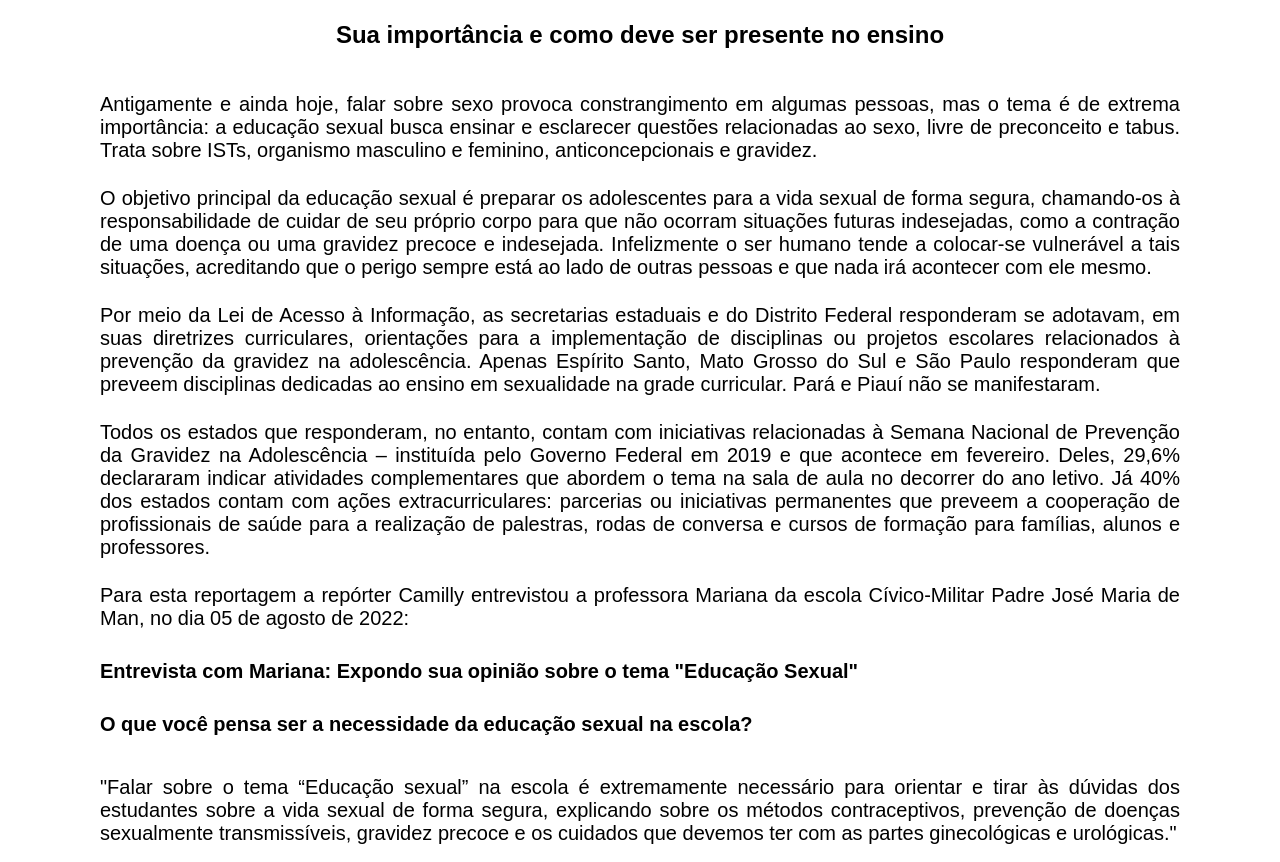
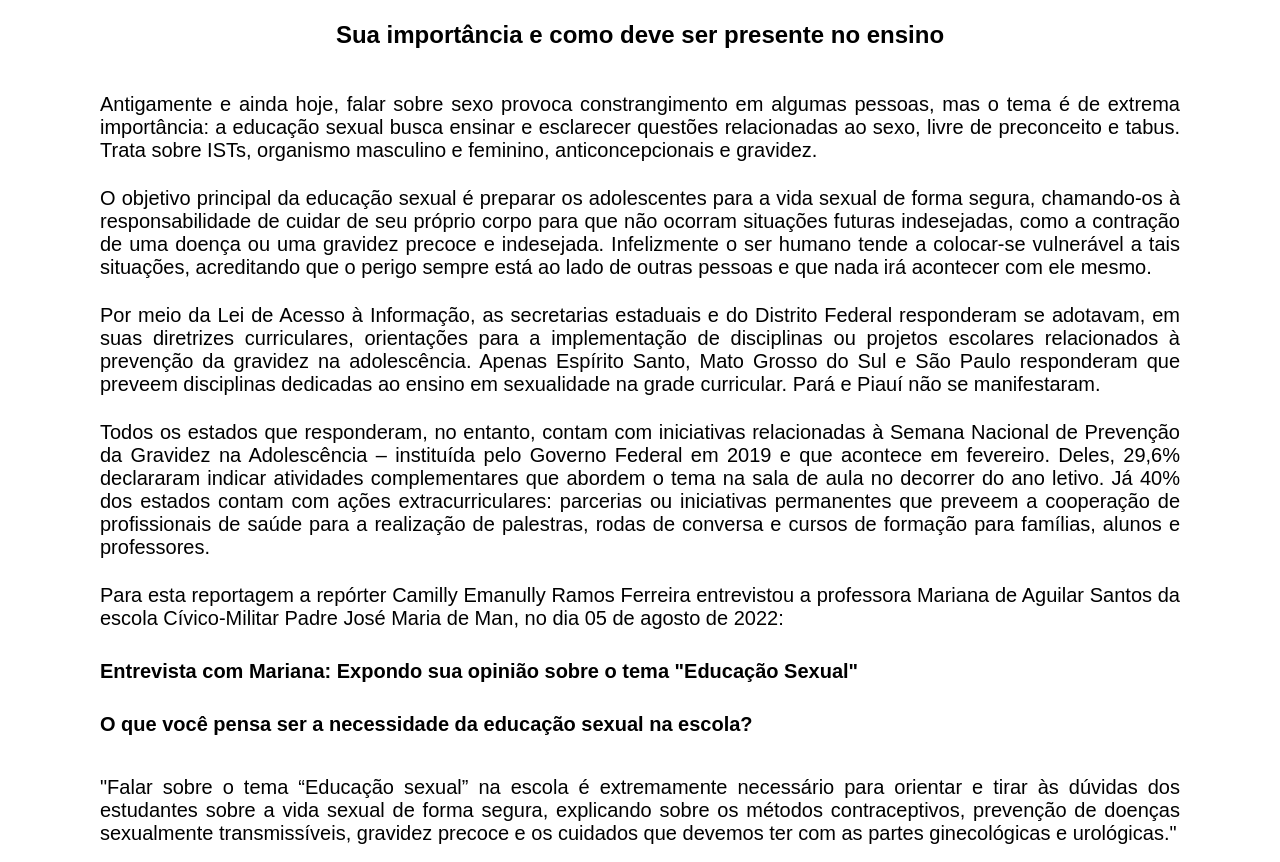
Before and after one commit to ItsUnder/Jornal-Escola-EducacaoSexual, a plain HTML site: page index.html in a window 1280 px wide. Shown: the part 204-1066 px from the top of the page. Drawn offline with Linux system fonts and the light colour scheme; a web font is replaced by a local one.

Commit message:
Updated Text
Added the full name of Camilly and Mariana

```diff
--- a/index.html
+++ b/index.html
@@ -48,7 +48,7 @@ src="https://www.youtube.com/embed/aaEIecPJC9k">
   Todos os estados que responderam, no entanto, contam com iniciativas relacionadas à Semana Nacional de Prevenção da Gravidez na Adolescência – instituída pelo Governo Federal em 2019 e que acontece em fevereiro. Deles, 29,6% declararam indicar atividades complementares que abordem o tema na sala de aula no decorrer do ano letivo. Já 40% dos estados contam com ações extracurriculares: parcerias ou iniciativas permanentes que preveem a cooperação de profissionais de saúde para a realização de palestras, rodas de conversa e cursos de formação para famílias, alunos e professores.
       </p>
   <p class= "page-text">
-    Para esta reportagem a repórter Camilly entrevistou a professora Mariana da escola Cívico-Militar Padre José Maria de Man, no dia 05 de agosto de 2022:
+    Para esta reportagem a repórter Camilly Emanully Ramos Ferreira entrevistou a professora Mariana de Aguilar Santos da escola Cívico-Militar Padre José Maria de Man, no dia 05 de agosto de 2022:
   </p>
   <p class="page-subtitle">
     Entrevista com Mariana: Expondo sua opinião sobre o tema "Educação Sexual"
```
